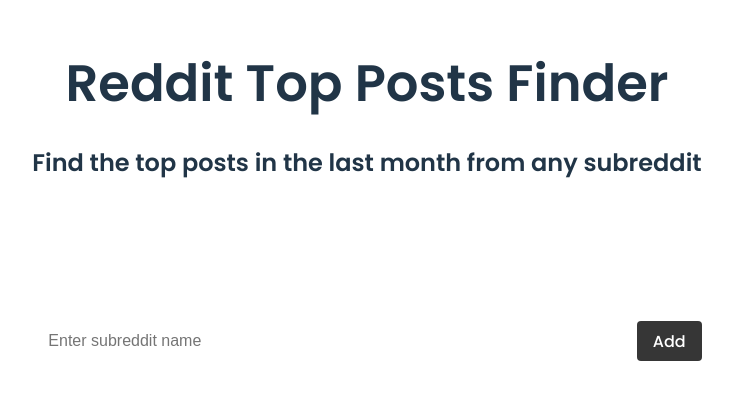
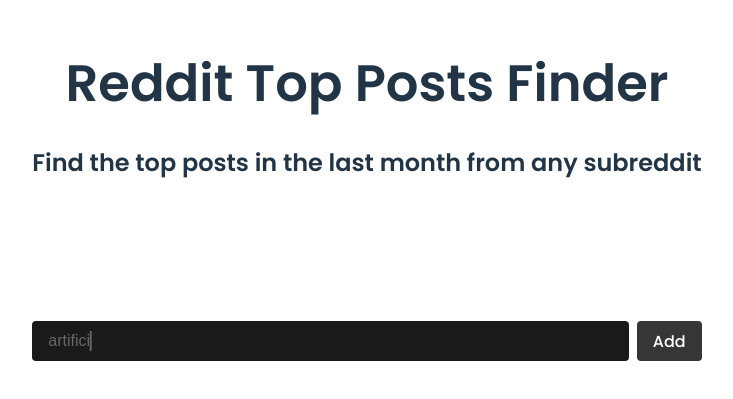
Before and after one commit to Cookseyyyyyy/subredditscraper, a React (Vite) app: page / in a window 1280 px wide. Shown: the part 193-592 px from the top of the page, without its empty margins (273-1006 px from the left). Built offline with nearby package versions, Linux system fonts and the light colour scheme.

Commit message:
added animation

```diff
--- a/src/App.css
+++ b/src/App.css
@@ -68,6 +68,24 @@
   border-radius: 4px;
   outline: none;
   height: 40px;
+  background: #1a1a1a;
+  color: #fff;
+  transition: all 0.3s ease;
+  position: relative;
+}
+
+.input-group input:focus {
+  background: #2a2a2a;
+}
+
+.input-group input::placeholder {
+  color: #666;
+  transition: color 0.3s ease;
+  position: relative;
+}
+
+.input-group input:focus::placeholder {
+  color: #999;
 }
 
 .input-group button {
@@ -248,3 +266,49 @@
   width: 100%;
   max-width: 1200px;
 }
+
+/* Add these new styles for the placeholder cursor animation */
+@keyframes blink {
+  0%, 100% { opacity: 1; }
+  50% { opacity: 0; }
+}
+
+/* Update the cursor styles */
+.input-group .cursor {
+  position: absolute;
+  left: 16px; /* Match the input padding */
+  width: 2px;
+  height: 20px;
+  background-color: #666;
+  animation: blink 1s step-end infinite;
+  display: none;
+  transform: translateX(0); /* Will be updated by JS */
+  transition: transform 0.1s ease;
+}
+
+/* Remove the previous pseudo-element cursor */
+.input-group input:not(:focus)::after {
+  display: none;
+}
+
+/* Add this class to handle the cursor */
+.input-group .input-wrapper {
+  position: relative;
+  flex: 1;
+  display: flex;
+  align-items: center;
+}
+
+.input-group .cursor {
+  position: absolute;
+  right: 16px;
+  width: 2px;
+  height: 20px;
+  background-color: #666;
+  animation: blink 1s step-end infinite;
+  display: none;
+}
+
+.input-group .input-wrapper:not(:focus-within) .cursor {
+  display: block;
+}
--- a/src/App.jsx
+++ b/src/App.jsx
@@ -1,6 +1,7 @@
 import React, { useState, useEffect } from 'react';
 import './App.css';
 import AdUnit from './components/AdUnit';
+import useTypingAnimation from './hooks/useTypingAnimation';
 
 function App() {
   // State variables
@@ -9,6 +10,15 @@
   const [posts, setPosts] = useState(null);
   const [loading, setLoading] = useState(false);
   const [error, setError] = useState(null);
+  const [isInputFocused, setIsInputFocused] = useState(false);
+  const placeholderText = useTypingAnimation([
+    'marketing',
+    'artificial',
+    'worldnews',
+    'technology',
+    'science'
+  ]);
+  const [cursorPosition, setCursorPosition] = useState(0);
 
   // Add this useEffect at the top of the component
   useEffect(() => {
@@ -22,6 +32,26 @@
       document.head.removeChild(script);
     };
   }, []);
+
+  // Add this effect to update cursor position
+  useEffect(() => {
+    if (!isInputFocused) {
+      // Create a temporary span to measure text width
+      const span = document.createElement('span');
+      span.style.visibility = 'hidden';
+      span.style.position = 'absolute';
+      span.style.whiteSpace = 'pre';
+      span.style.font = window.getComputedStyle(document.querySelector('.input-group input')).font;
+      span.textContent = placeholderText;
+      document.body.appendChild(span);
+
+      // Calculate the width
+      const width = span.getBoundingClientRect().width;
+      document.body.removeChild(span);
+
+      setCursorPosition(width);
+    }
+  }, [placeholderText, isInputFocused]);
 
   // Function to add a subreddit to the list
   const addSubreddit = () => {
@@ -158,18 +188,29 @@
       <h2>Find the top posts in the last month from any subreddit</h2>
       <AdUnit />
       <div className="input-group">
+        <div className="input-wrapper">
           <input
             type="text"
             value={subredditInput}
             onChange={e => setSubredditInput(e.target.value)}
-          placeholder="Enter subreddit name"
+            placeholder={isInputFocused ? "Enter subreddit name" : placeholderText}
             onKeyPress={e => {
               if (e.key === 'Enter') {
                 addSubreddit();
               }
             }}
+            onFocus={() => setIsInputFocused(true)}
+            onBlur={() => setIsInputFocused(false)}
             disabled={subreddits.length >= 3}
           />
+          <div
+            className="cursor"
+            style={{
+              transform: `translateX(${cursorPosition}px)`,
+              display: isInputFocused ? 'none' : 'block'
+            }}
+          />
+        </div>
         <button
           onClick={addSubreddit}
           disabled={!subredditInput.trim() || subreddits.length >= 3}
--- /dev/null
+++ b/src/hooks/useTypingAnimation.js
@@ -0,0 +1,47 @@
+import { useState, useEffect } from 'react';
+
+const useTypingAnimation = (words, typingSpeed = 150, deletingSpeed = 100, pauseTime = 2000) => {
+  const [displayText, setDisplayText] = useState('');
+  const [wordIndex, setWordIndex] = useState(0);
+  const [isTyping, setIsTyping] = useState(true);
+  const [isPaused, setIsPaused] = useState(false);
+
+  useEffect(() => {
+    let timer;
+
+    if (isPaused) {
+      timer = setTimeout(() => {
+        setIsPaused(false);
+        setIsTyping(false);
+      }, pauseTime);
+      return () => clearTimeout(timer);
+    }
+
+    if (isTyping) {
+      if (displayText === words[wordIndex]) {
+        setIsPaused(true);
+        return;
+      }
+
+      timer = setTimeout(() => {
+        setDisplayText(words[wordIndex].slice(0, displayText.length + 1));
+      }, typingSpeed);
+    } else {
+      if (displayText === '') {
+        setIsTyping(true);
+        setWordIndex((prev) => (prev + 1) % words.length);
+        return;
+      }
+
+      timer = setTimeout(() => {
+        setDisplayText(displayText.slice(0, -1));
+      }, deletingSpeed);
+    }
+
+    return () => clearTimeout(timer);
+  }, [displayText, isTyping, wordIndex, isPaused, words, typingSpeed, deletingSpeed, pauseTime]);
+
+  return displayText;
+};
+
+export default useTypingAnimation;
```
Lines whose indentation alone changed are shown as unchanged.
